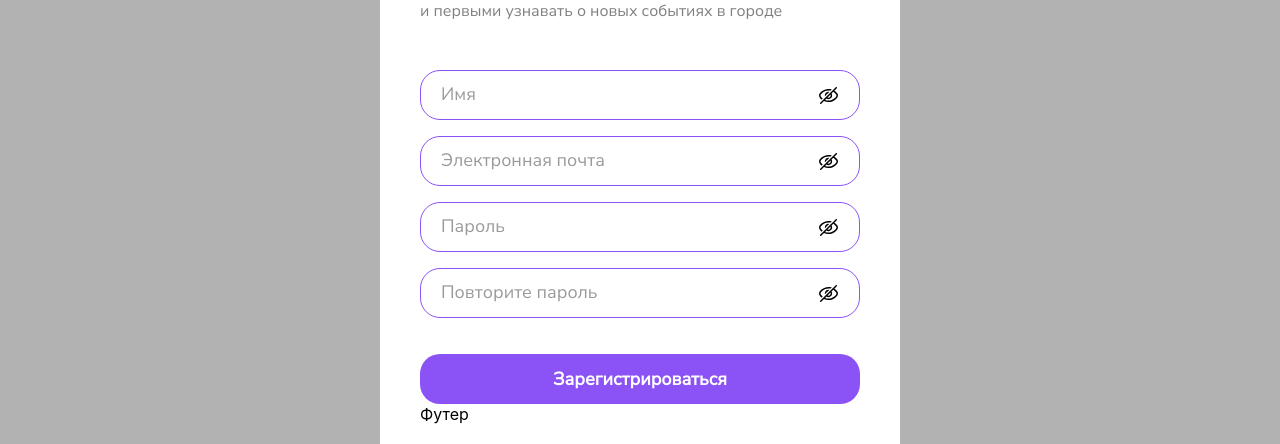
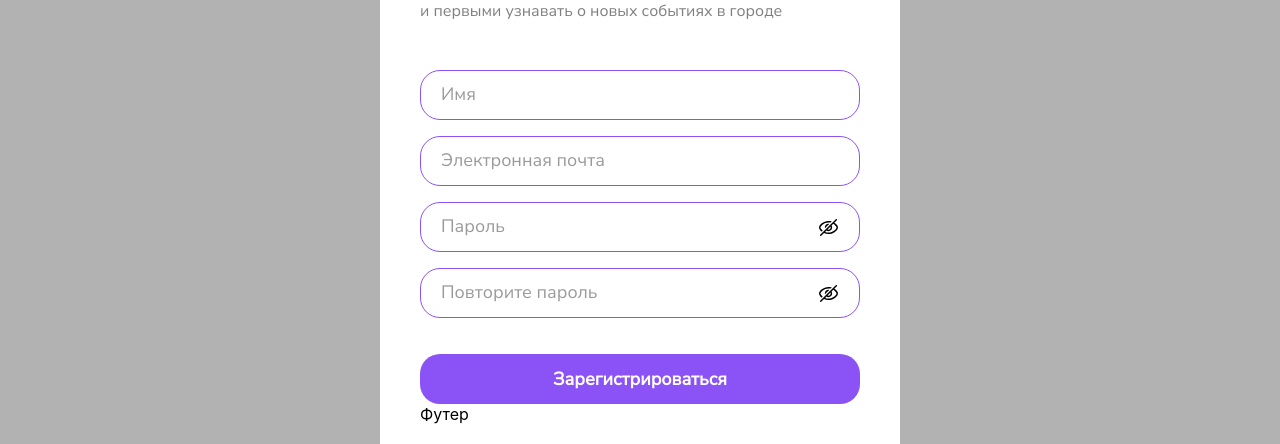
Before and after one commit to by-the-ticket-take-the-ride/frontend, a React (Create React App) app: page / in a window 1280 px wide. Shown: the part 219-663 px from the top of the page. Built offline with nearby package versions, Linux system fonts and the light colour scheme.

Commit message:
feature: показ кнопки в соответствующих инпутах

```diff
--- a/src/components/Main/AuthForm/AuthForm.jsx
+++ b/src/components/Main/AuthForm/AuthForm.jsx
@@ -24,12 +24,14 @@ function AuthForm(props) {
         name: 'name',
         type: 'password',
         placeholder: 'Пароль',
+        password: true,
       },
       {
         className: `${className}`,
         name: 'name',
         type: 'password',
         placeholder: 'Повторите пароль',
+        password: true,
       },
     ];
 
@@ -38,19 +40,29 @@ function AuthForm(props) {
   }
   return (
     <form className="popup-auth__form">
-      {inputAttributes ? inputAttributes.map((inputAttr) => (
-        <div className="popup-auth__wrapper-input">
+      {inputAttributes && inputAttributes.map((inputAttr) => (
+        inputAttr?.password ? (
+          <div className="popup-auth__wrapper-input">
+            <input
+              className={inputAttr.className}
+              name={inputAttr.name}
+              type={inputAttr.type}
+              value={inputAttr.value}
+              placeholder={inputAttr.placeholder}
+            />
+
+            <button className="popup-auth__button-hide-show-password"></button>
+          </div>
+        ):(
           <input
             className={inputAttr.className}
             name={inputAttr.name}
             type={inputAttr.type}
             value={inputAttr.value}
             placeholder={inputAttr.placeholder}
-          >
-          </input>
-          <button className="popup-auth__button-hide-show-password"></button>
-        </div>
-      )) : ''}
+          />
+        )
+      ))}
       <button className="popup-auth__button-action text-reset">{actionTextButton}</button>
     </form>
   );
```
